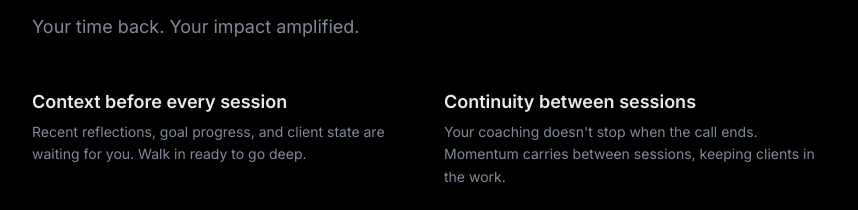
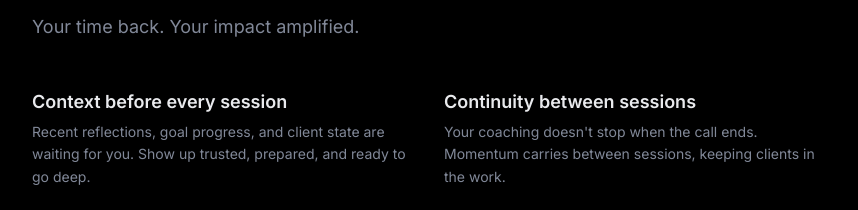
Before and after one commit to mantra-agent/lightway, a website: page src/coaches/index.html in a window 1280 px wide. Shown: the part 2134-2344 px from the top of the page, without its empty margins (208-1066 px from the left). Drawn offline with Linux system fonts and the light colour scheme.

Commit message:
chore: tighten coaches session context copy

```diff
--- a/src/coaches/index.html
+++ b/src/coaches/index.html
@@ -537,7 +537,7 @@
           <div class="coach-grid">
             <div class="coach-benefit reveal stagger-1">
               <h3>Context before every session</h3>
-              <p>Recent reflections, goal progress, and client state are waiting for you. Walk in ready to go deep.</p>
+              <p>Recent reflections, goal progress, and client state are waiting for you. Show up trusted, prepared, and ready to go deep.</p>
             </div>
 
             <div class="coach-benefit reveal stagger-2">
```
